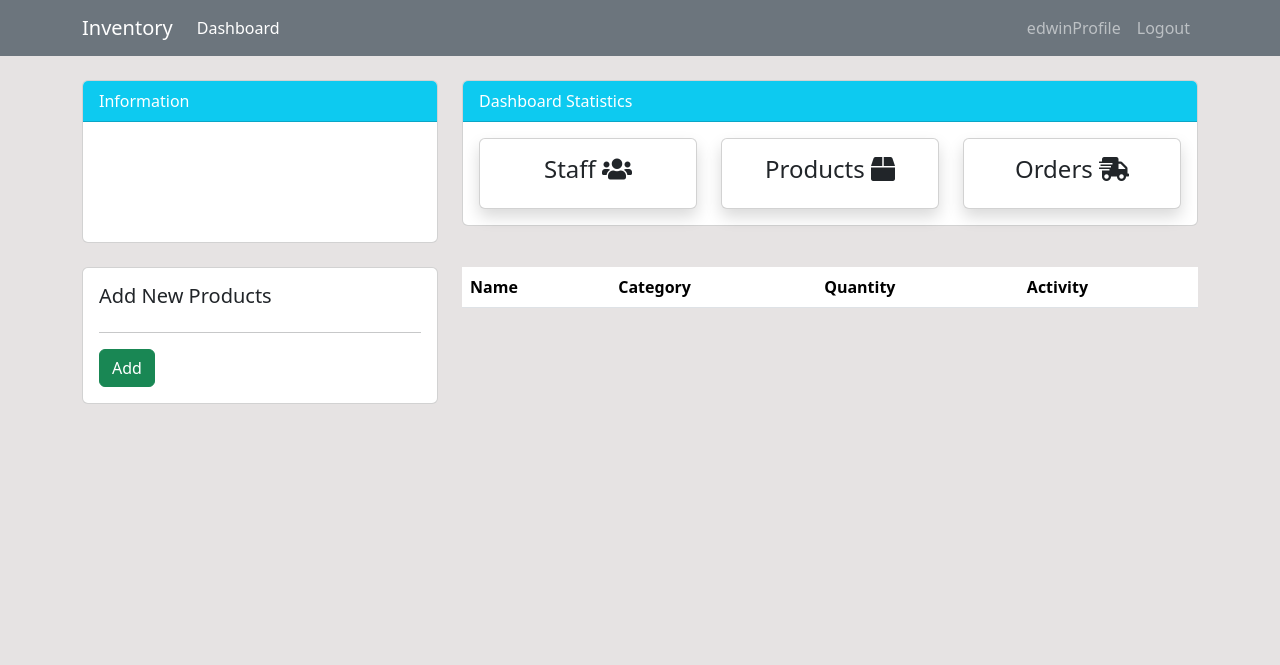
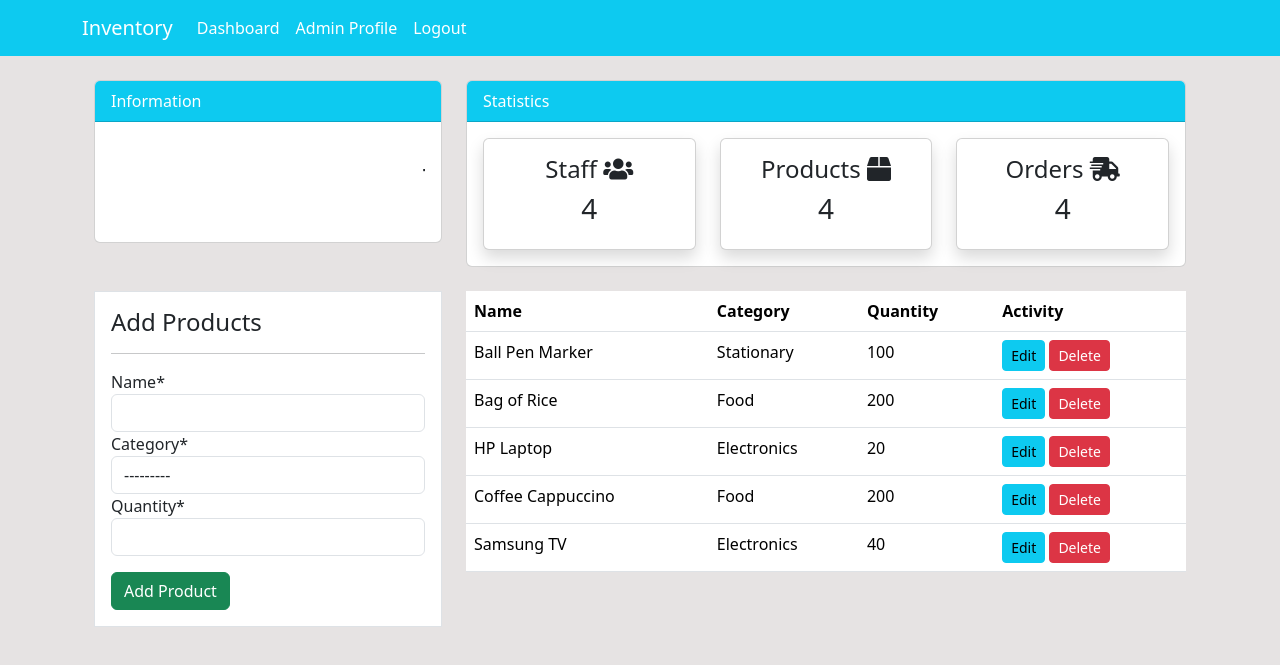
Before and after one commit to Edwinromerojr/inventory, a Django app: page /product/ in a window 1280 px wide. Shown: the top 665 px of the page. Run offline with Django 4.2, Linux system fonts and the light colour scheme; a user stored in the database is signed in; data comes from the database, SQL or seed files in the repository; both versions use the stored data as it was after the commit; lists and menus that the app fills with data are empty; some libraries are stand-ins or nearby versions.

Commit message:
create and read

```diff
--- /dev/null
+++ b/inventoryproject/dashboard/forms.py
@@ -0,0 +1,8 @@
+from django import forms
+
+from .models import Product
+
+class ProductForm(forms.ModelForm):
+    class Meta:
+        model = Product
+        fields = ['name', 'category', 'quantity']
--- a/inventoryproject/dashboard/views.py
+++ b/inventoryproject/dashboard/views.py
@@ -1,7 +1,9 @@
-from django.shortcuts import render
+from django.shortcuts import render, redirect
 from django.http import HttpResponse
 from django.contrib.auth.decorators import login_required
+
 from .models import Product
+from .forms import ProductForm
 
 # Create your views here.
 
@@ -15,7 +17,22 @@
 
 @login_required(login_url='user-login')
 def product(request):
-    return render(request, 'dashboard/product.html', {})
+    items = Product.objects.all()
+    # items = Product.objects.raw('SELECT * FROM dashboard_product')
+
+    if request.method == 'POST':
+        form = ProductForm(request.POST)
+        if form.is_valid():
+            form.save()
+            return redirect('product')
+    else:
+        form = ProductForm()
+
+    context = {
+        'items': items,
+        'form': form,
+    }
+    return render(request, 'dashboard/product.html', context)
 
 @login_required(login_url='user-login')
 def order(request):
--- a/inventoryproject/templates/components/nav.html
+++ b/inventoryproject/templates/components/nav.html
@@ -1,37 +1,28 @@
-<nav class="navbar navbar-expand-lg navbar-dark bg-secondary">
+<nav class="navbar navbar-expand-lg navbar-info bg-info">
     <div class="container">
-        {% if user.is_authenticated %}
-        <a class="navbar-brand" href="{% url 'index' %}">Inventory</a>
-        <button class="navbar-toggler" type="button" data-bs-toggle="collapse" data-bs-target="#navbarSupportedContent"
+        <a class="navbar-brand text-white" href="index.html">Inventory</a>
+        <button class="navbar-toggler" type="button" data-toggle="collapse" data-target="#navbarSupportedContent"
             aria-controls="navbarSupportedContent" aria-expanded="false" aria-label="Toggle navigation">
             <span class="navbar-toggler-icon"></span>
         </button>
 
         <div class="collapse navbar-collapse" id="navbarSupportedContent">
-            <ul class="navbar-nav me-auto mb-2 mb-lg-0">
-                <li class="nav-item">
-                    <a class="nav-link active" aria-current="page" href="#">Dashboard</a>
+            <ul class="navbar-nav mr-auto">
+                <li class="nav-item active">
+                    <a class="nav-link text-white" href="index.html">Dashboard <span
+                            class="sr-only">(current)</span></a>
                 </li>
             </ul>
-            <ul class="navbar-nav">
-                <li class="nav-item">
-                    <a class="nav-link" href="{% url 'user-profile' %}">{{user.username}}Profile</a>
-                </li>
-                <li class="nav-item">
-                    <a class="nav-link" href=" {% url 'user-logout' %}">Logout</a>
-                </li>
-            </ul>
-            {% else %}
             <ul class="navbar-nav ml-auto">
                 <li class="nav-item active">
-                    <a class="nav-link text-white" href="{% url 'user-register' %}">Register <span
+                    <a class="nav-link text-white" href="profile.html">Admin Profile <span
                             class="sr-only">(current)</span></a>
                 </li>
                 <li class="nav-item">
-                    <a class="nav-link text-white" href="{% url 'user-login' %}">Login</a>
+                    <a class="nav-link text-white" href="#">Logout</a>
                 </li>
             </ul>
-            {% endif %}
+
         </div>
     </div>
 </nav>
--- a/inventoryproject/templates/components/topside.html
+++ b/inventoryproject/templates/components/topside.html
@@ -1,50 +1,45 @@
-<div class="row">
-    <div class="col-md-4 mt-4">
+<div class="container">
+    <div class="row mt-4">
+        <div class="col-md-4">
             <div class="card">
                 <div class="card-header bg-info text-white">
                     Information
                 </div>
                 <div class="card-body">
                     <marquee behavior="" direction="">
-                    <h3 class="my-4">New Information</h3>
+                        <h3 class="my-4">This is the Information</h3>
                     </marquee>
                 </div>
             </div>
         </div>
-    <div class="col-md-8 mt-4">
+        <div class="col-md-8">
             <div class="card">
                 <div class="card-header bg-info text-white">
-                Dashboard Statistics
+                    Statistics
                 </div>
                 <div class="card-body">
                     <div class="row">
                         <div class="col-md-4">
-                        <a class="text-decoration-none text-dark" href="{% url 'staff' %}">
-                            <div class="card my-card shadow">
-                                <div class="card-body text-center">
+                            <a class="text-decoration-none text-dark" href="{% url "staff" %}">
+                                <div class="card my-card shadow text-center p-3">
                                     <h4>Staff <i class="fas fa-users"></i></h4>
-                                    <h3>{{ customer_count }}</h3>
-                                </div>
+                                    <h3>4</h3>
                                 </div>
                             </a>
                         </div>
                         <div class="col-md-4">
-                        <a class="text-decoration-none text-dark" href="{% url 'product' %}">
-                            <div class="card my-card shadow">
-                                <div class="card-body text-center">
+                            <a class="text-decoration-none text-dark" href="{% url "product" %}">
+                                <div class="card my-card shadow text-center p-3">
                                     <h4>Products <i class="fas fa-box"></i></h4>
-                                    <h3>{{ product_count }}</h3>
-                                </div>
+                                    <h3>4</h3>
                                 </div>
                             </a>
                         </div>
                         <div class="col-md-4">
-                        <a class="text-decoration-none text-dark" href="{% url 'order' %}">
-                            <div class="card my-card shadow">
-                                <div class="card-body text-center">
+                            <a class="text-decoration-none text-dark" href="{% url "order" %}">
+                                <div class="card my-card shadow text-center p-3">
                                     <h4>Orders <i class="fas fa-shipping-fast"></i></h4>
-                                    <h3>{{ order_count }}</h3>
-                                </div>
+                                    <h3>4</h3>
                                 </div>
                             </a>
                         </div>
@@ -53,3 +48,4 @@
             </div>
         </div>
     </div>
+</div>
--- a/inventoryproject/templates/dashboard/product.html
+++ b/inventoryproject/templates/dashboard/product.html
@@ -1,30 +1,27 @@
 {% extends "components/base.html" %}
 {% block title %} Product Page {% endblock title %}
+{% load crispy_forms_tags %}
 
 {% block content %}
 {% include 'components/topside.html' %}
+<div class="container">
     <div class="row my-4">
         <div class="col-md-4">
-        {% if messages %}
-        {% for message in messages %}
-        <div class="alert alert-{{ message.tags }}">
-            {{ message }}
-        </div>
-        {% endfor %}
-        {% endif %}
-        <div class="card card-body">
-            <h5>Add New Products</h5>
+            <div class="border bg-white p-3">
+                <h4>Add Products</h4>
                 <hr>
-            <form method="POST">
+                <form action="" method="POST">
                     {% csrf_token %}
-                <input class="btn btn-success btn-block" type="submit" value="Add">
+                    {{ form|crispy }}
+                    <input class="btn btn-success btn-block mt-3" type="submit" value="Add Product">
+
                 </form>
             </div>
         </div>
         <div class="col-md-8">
             <table class="table bg-white">
-            <thead class="bg-info text-white">
-                <tr>
+                <thead class="bg-info">
+                    <tr class="text-white">
                         <th scope="col">Name</th>
                         <th scope="col">Category</th>
                         <th scope="col">Quantity</th>
@@ -32,16 +29,14 @@
                     </tr>
                 </thead>
                 <tbody>
-                {% for product in product %}
+                    {% for item in items %}
                     <tr>
-                    <td>{{ product.name }}</td>
-                    <td>{{ product.category }}</td>
-                    <td>{{ product.quantity }}</td>
+                        <td>{{ item.name }}</td>
+                        <td>{{ item.category }}</td>
+                        <td>{{ item.quantity }}</td>
                         <td>
-                        <a class="btn btn-info btn-sm mr-2"
-                            href="#">Edit</a>
-                        <a class="btn btn-danger btn-sm ml-2"
-                            href="#">Delete</a>
+                            <a class="btn btn-info btn-sm" href="">Edit</a>
+                            <a class="btn btn-danger btn-sm" href="">Delete</a>
                         </td>
                     </tr>
                     {% endfor %}
@@ -49,4 +44,6 @@
             </table>
         </div>
     </div>
+
+</div>
 {% endblock %}
```
Also changed, not shown: inventoryproject/db.sqlite3. Lines whose indentation alone changed are shown as unchanged.
